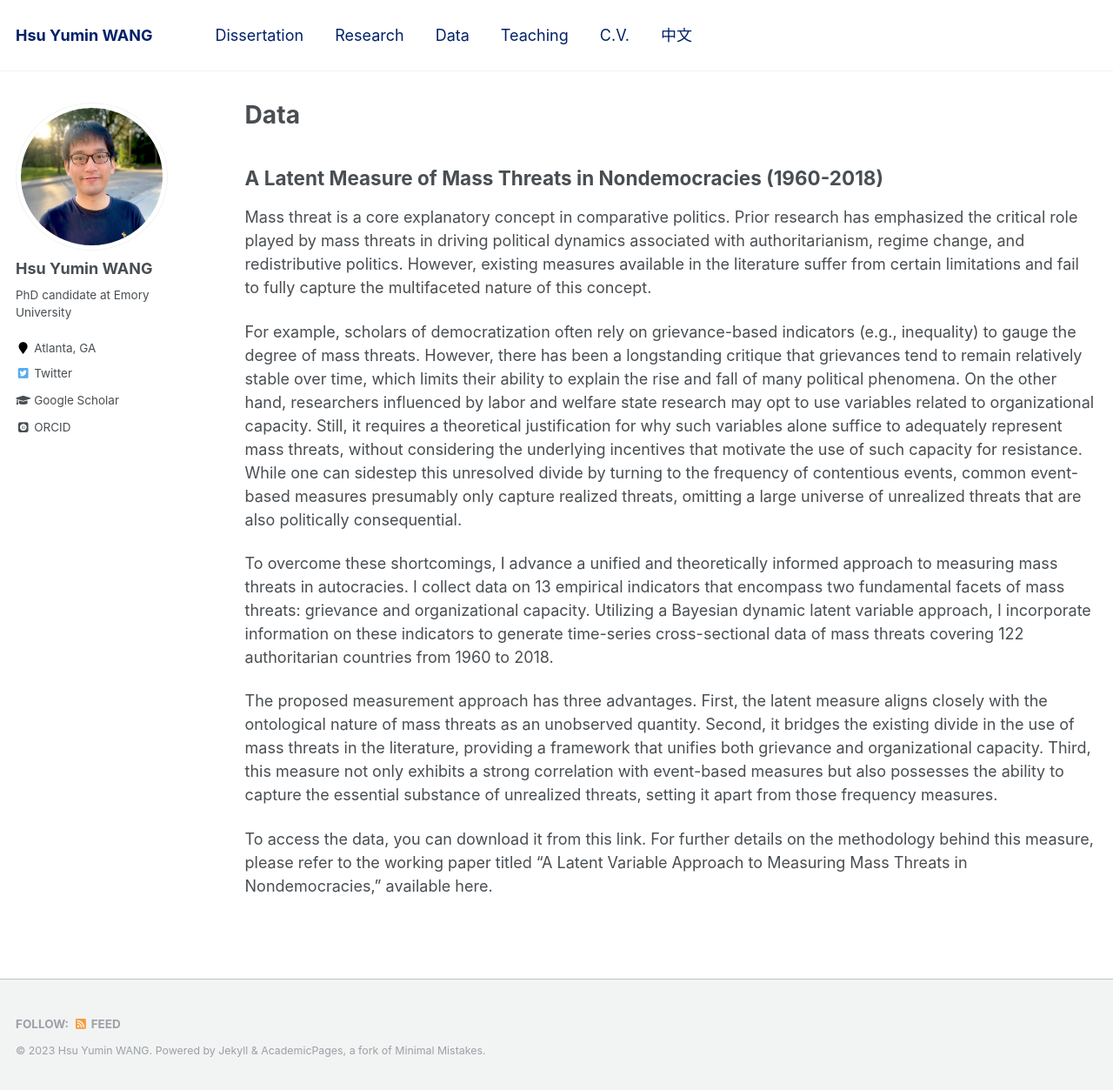
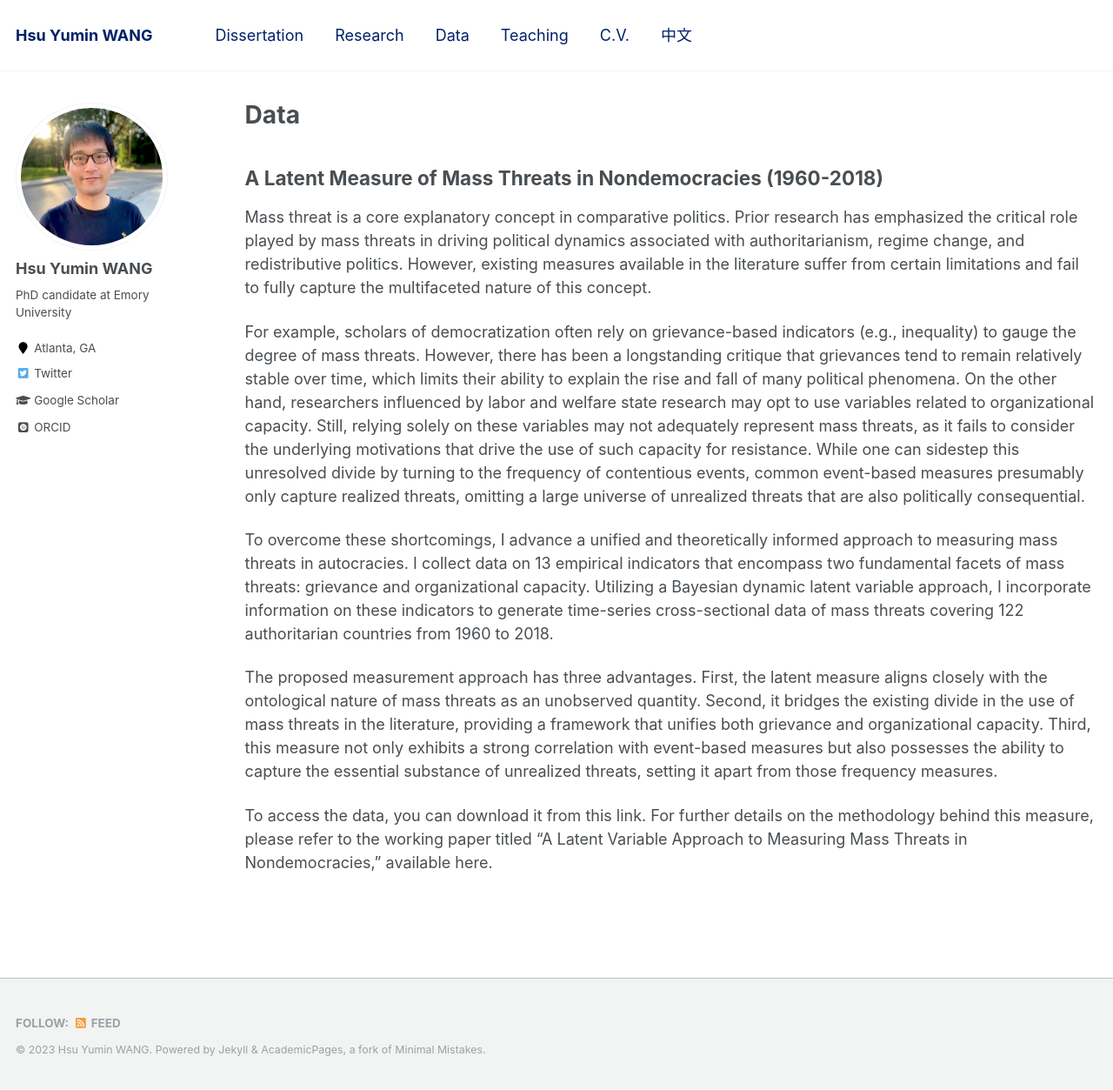
Before and after one commit to hsuyumin/hsuyumin.github.io, a Jekyll site: the page built from _pages/data.md, in a window 1280 px wide and 1253 px high. Shown: the whole window at 87% size. Built offline with Jekyll 4.4.1, drawn with Linux system fonts in a browser that asks for light colours; some web fonts are replaced.

Commit message:
Update data.md

```diff
--- a/_pages/data.md
+++ b/_pages/data.md
@@ -12,7 +12,7 @@ redirect_from:
 
   Mass threat is a core explanatory concept in comparative politics. Prior research has emphasized the critical role played by mass threats in driving political dynamics associated with authoritarianism, regime change, and redistributive politics. However, existing measures available in the literature suffer from certain limitations and fail to fully capture the multifaceted nature of this concept.
 
-  For example, scholars of democratization often rely on grievance-based indicators (e.g., inequality) to gauge the degree of mass threats. However, there has been a longstanding critique that grievances tend to remain relatively stable over time, which limits their ability to explain the rise and fall of many political phenomena. On the other hand, researchers influenced by labor and welfare state research may opt to use variables related to organizational capacity. Still, it requires a theoretical justification for why such variables alone suffice to adequately represent mass threats, without considering the underlying incentives that motivate the use of such capacity for resistance. While one can sidestep this unresolved divide by turning to the frequency of contentious events, common event-based measures presumably only capture realized threats, omitting a large universe of unrealized threats that are also politically consequential.
+  For example, scholars of democratization often rely on grievance-based indicators (e.g., inequality) to gauge the degree of mass threats. However, there has been a longstanding critique that grievances tend to remain relatively stable over time, which limits their ability to explain the rise and fall of many political phenomena. On the other hand, researchers influenced by labor and welfare state research may opt to use variables related to organizational capacity. Still, relying solely on these variables may not adequately represent mass threats, as it fails to consider the underlying motivations that drive the use of such capacity for resistance. While one can sidestep this unresolved divide by turning to the frequency of contentious events, common event-based measures presumably only capture realized threats, omitting a large universe of unrealized threats that are also politically consequential.
 
 
   To overcome these shortcomings, I advance a unified and theoretically informed approach to measuring mass threats in autocracies. I collect data on 13 empirical indicators that encompass two fundamental facets of mass threats: grievance and organizational capacity. Utilizing a Bayesian dynamic latent variable approach, I incorporate information on these indicators to generate time-series cross-sectional data of mass threats covering 122 authoritarian countries from 1960 to 2018.
```
